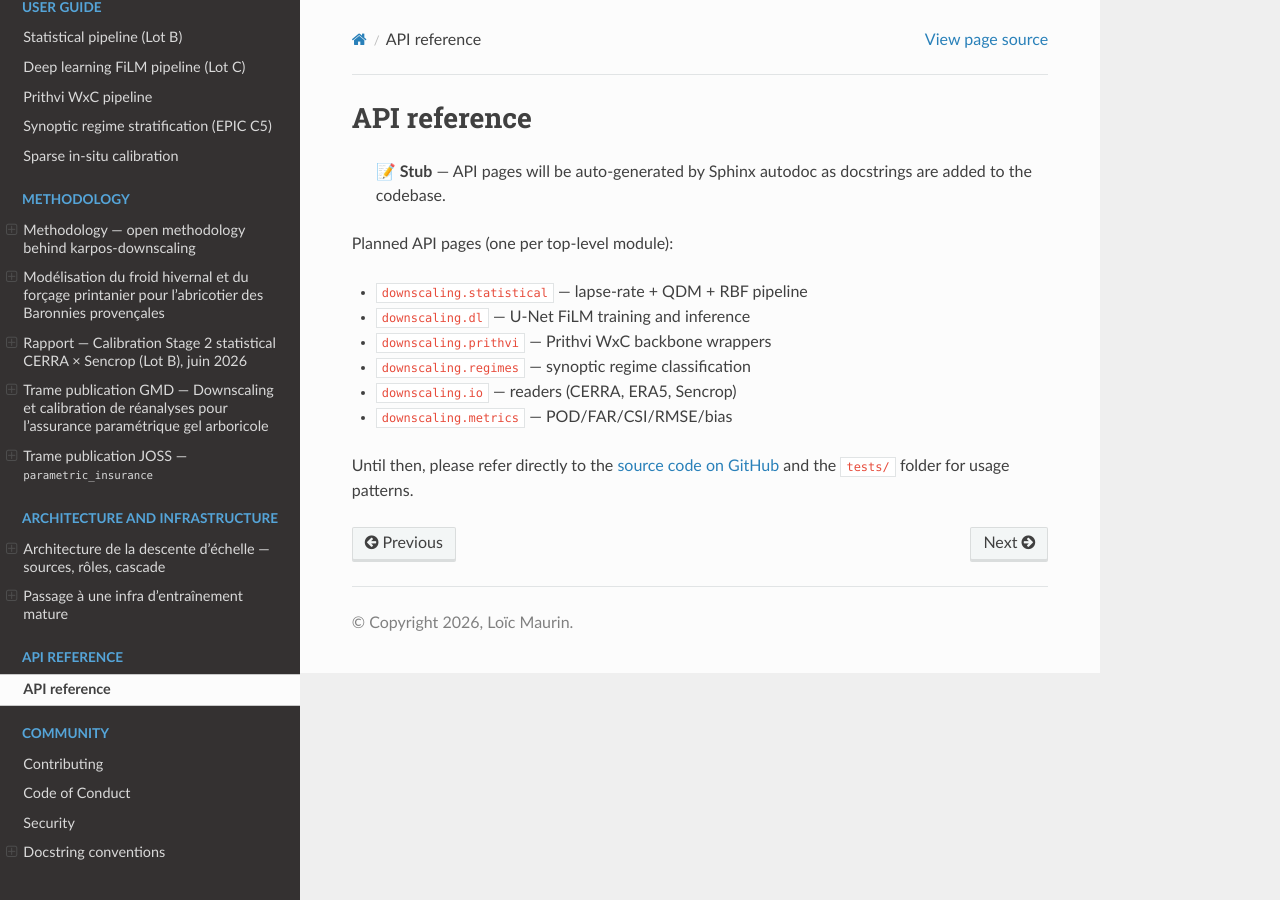
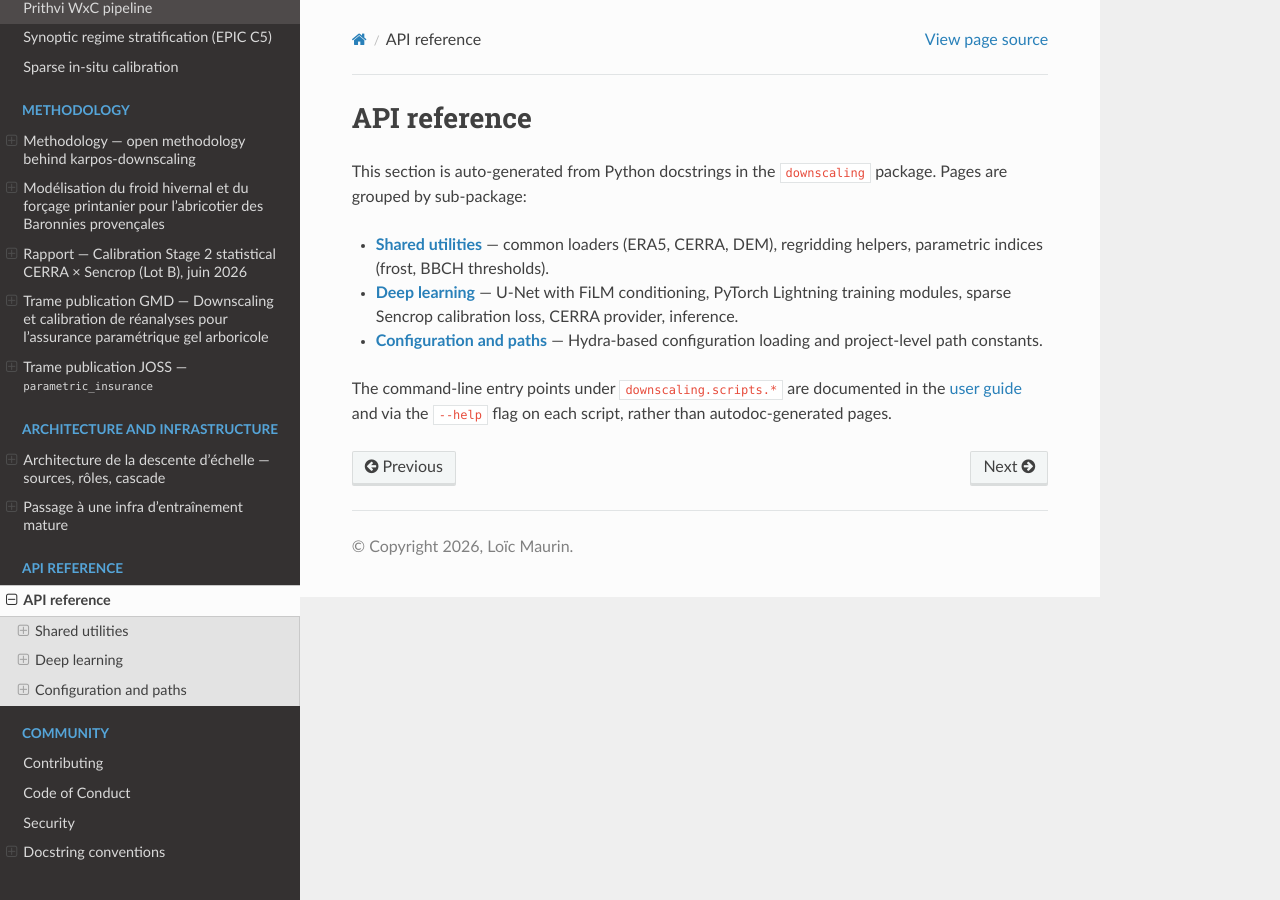
Before and after one commit to maurinl26/downscaling, a Sphinx documentation site: the page built from docs/api/index.md, in a window 1280 px wide. Built offline with Sphinx 7.4.7 and the Read the Docs theme 3.1.0, drawn with Linux system fonts in a browser that asks for light colours.

Commit message:
docs(api): wire Sphinx autodoc on shared, deep_learning, config/paths modules
- docs/conf.py : ajout autodoc_mock_imports pour torch, pytorch_lightning,
  wandb, prithviwxc, terratorch, hydra, omegaconf, rasterio, elevation,
  boto3, s3fs, fsspec, joblib, sklearn, matplotlib, cartopy, cdsapi,
  xesmf, dask, pyspark — permet à RTD de builder sans installer la stack
  scientifique complète.

- docs/api/index.md : remplacé le placeholder par un vrai sommaire de la
  section avec toctree caché vers les 3 pages thématiques.

- docs/api/shared.md : automodule sur downscaling.shared.loaders et
  downscaling.shared.indices.

- docs/api/deep-learning.md : automodule sur 7 modules
  (model, lightning_module, dataset, cerra_provider, sparse_calibration,
  train, inference).

- docs/api/config-and-paths.md : automodule sur downscaling.config
  et downscaling.paths.

- .gitignore : ajout de docs/_build/ pour éviter de polluer le repo
  avec les builds locaux.

Build local Sphinx validé : les 4 pages HTML sont générées correctement.
Les warnings restants sont du bruit hérité des docstrings PyTorch Lightning
(rôles paramref, labels multiple-dataloaders) — pas du contenu Karpos.

Co-Authored-By: Claude Opus 4.7 <noreply@anthropic.com>

````diff
--- a/docs/api/index.md
+++ b/docs/api/index.md
@@ -1,16 +1,25 @@
 # API reference
 
-> 📝 **Stub** — API pages will be auto-generated by Sphinx autodoc as
-> docstrings are added to the codebase.
+This section is auto-generated from Python docstrings in the
+`downscaling` package. Pages are grouped by sub-package:
 
-Planned API pages (one per top-level module):
+- **[Shared utilities](shared.md)** — common loaders (ERA5, CERRA, DEM),
+  regridding helpers, parametric indices (frost, BBCH thresholds).
+- **[Deep learning](deep-learning.md)** — U-Net with FiLM conditioning,
+  PyTorch Lightning training modules, sparse Sencrop calibration loss,
+  CERRA provider, inference.
+- **[Configuration and paths](config-and-paths.md)** — Hydra-based
+  configuration loading and project-level path constants.
 
-- `downscaling.statistical` — lapse-rate + QDM + RBF pipeline
-- `downscaling.dl` — U-Net FiLM training and inference
-- `downscaling.prithvi` — Prithvi WxC backbone wrappers
-- `downscaling.regimes` — synoptic regime classification
-- `downscaling.io` — readers (CERRA, ERA5, Sencrop)
-- `downscaling.metrics` — POD/FAR/CSI/RMSE/bias
+The command-line entry points under `downscaling.scripts.*` are documented
+in the [user guide](../user-guide/statistical-pipeline.md) and via the
+`--help` flag on each script, rather than autodoc-generated pages.
 
-Until then, please refer directly to the [source code on GitHub](https://github.com/maurinl26/downscaling/tree/main/downscaling)
-and the `tests/` folder for usage patterns.
+```{toctree}
+:maxdepth: 2
+:hidden:
+
+shared
+deep-learning
+config-and-paths
+```
--- a/docs/conf.py
+++ b/docs/conf.py
@@ -82,6 +82,42 @@ autodoc_default_options = {
     "show-inheritance": True,
 }
 
+# Mock heavy / optional dependencies that may not be installed in the
+# Read the Docs build environment. Autodoc will still parse signatures and
+# docstrings, but imports of these modules will not trigger ImportError.
+# Update this list if a new heavy dependency is added to deep_learning or
+# prithvi submodules.
+autodoc_mock_imports = [
+    "torch",
+    "torch.nn",
+    "torch.utils",
+    "torch.utils.data",
+    "torch.nn.functional",
+    "pytorch_lightning",
+    "lightning",
+    "wandb",
+    "prithviwxc",
+    "terratorch",
+    "hydra",
+    "omegaconf",
+    "rasterio",
+    "elevation",
+    "boto3",
+    "s3fs",
+    "fsspec",
+    "joblib",
+    "sklearn",
+    "scikit-learn",
+    "matplotlib",
+    "cartopy",
+    "cdsapi",
+    "xesmf",
+    "esmpy",
+    "pyproj",
+    "dask",
+    "pyspark",
+]
+
 # Intersphinx mapping — cross-link to common scientific libraries.
 intersphinx_mapping = {
     "python": ("https://docs.python.org/3", None),
````
Also changed, not shown: docs/api/config-and-paths.md (added, +27 -0 lines), docs/api/deep-learning.md (added, +87 -0 lines), docs/api/shared.md (added, +30 -0 lines), 1 other file.
